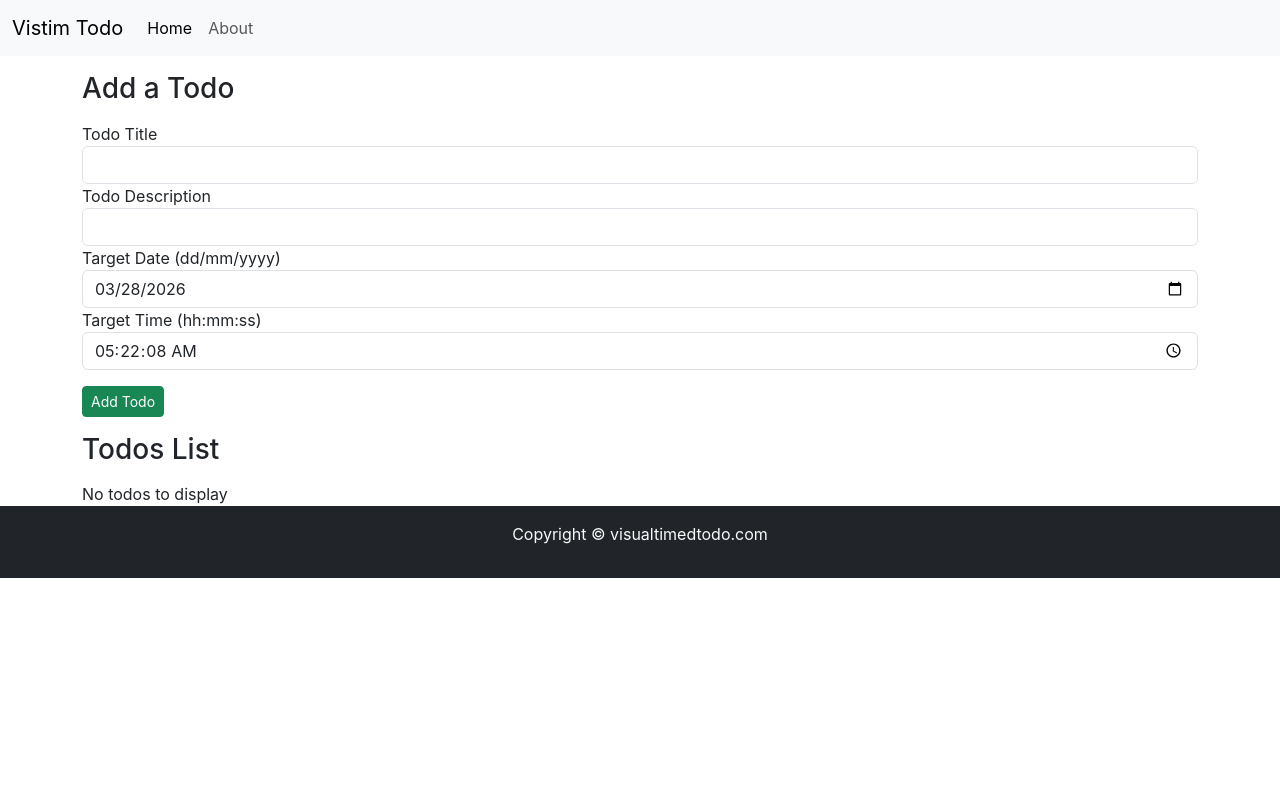
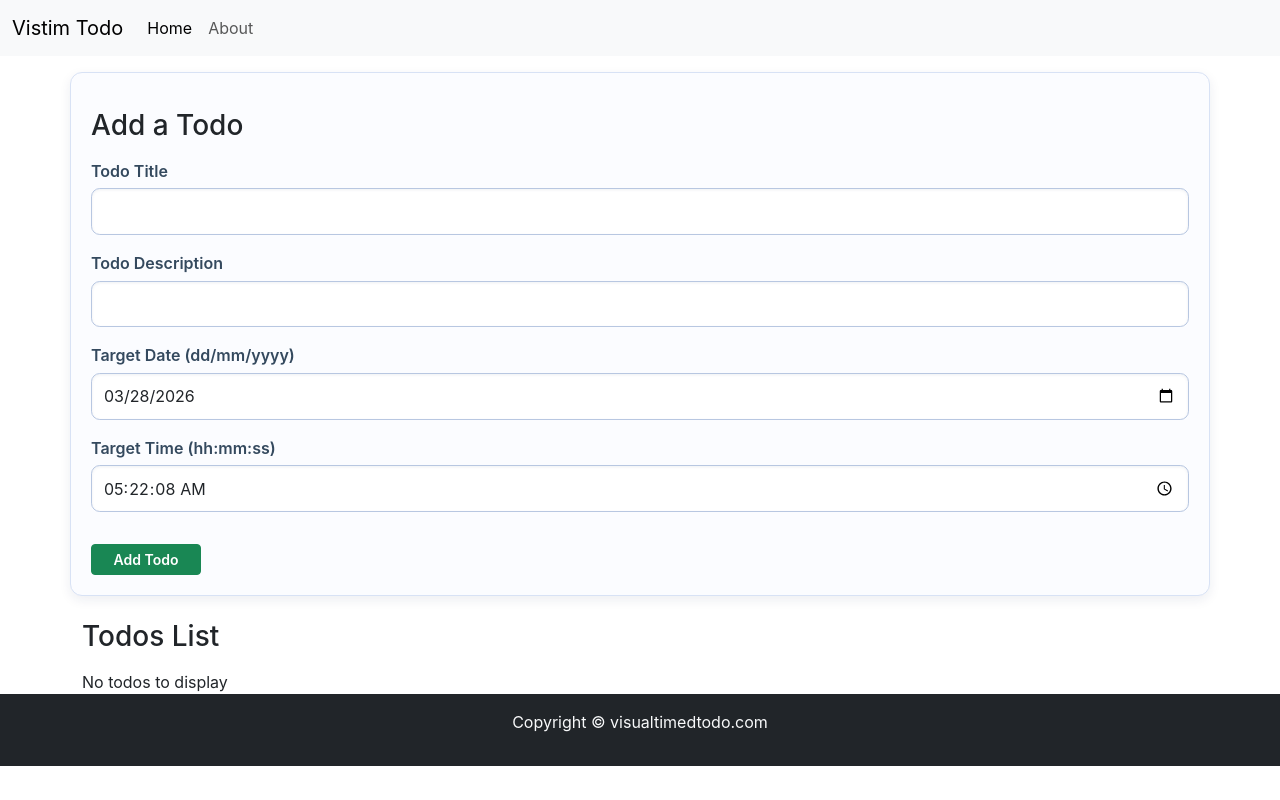
Before and after one commit to atr86/vistim-todo, a React (Create React App) app: page / in a window 1280 px wide. Built offline with nearby package versions, Linux system fonts and the light colour scheme.

Commit message:
Styling Add a Todo

```diff
--- /dev/null
+++ b/src/MyComponents/AddTodo.css
@@ -0,0 +1,38 @@
+.add-todo-card {
+  background-color: #fbfcff;
+  border: 1px solid #d8e2f5;
+  border-radius: 12px;
+  box-shadow: 0 4px 12px rgba(25, 40, 90, 0.08);
+  padding: 1.25rem;
+  margin-top: 1rem;
+  margin-bottom: 1.5rem;
+}
+
+.add-todo-card .form-group {
+  margin-bottom: 1rem;
+}
+
+.add-todo-card label {
+  display: block;
+  margin-bottom: 0.35rem;
+  color: #34495e;
+  font-weight: 600;
+}
+
+.add-todo-card .form-control {
+  border: 1px solid #b8c7e1;
+  border-radius: 0.55rem;
+  padding: 0.65rem 0.75rem;
+  box-shadow: inset 0 1px 3px rgba(40, 67, 99, 0.08);
+  transition: border-color 0.2s ease, box-shadow 0.2s ease;
+}
+
+.add-todo-card .form-control:focus {
+  border-color: #4a8cff;
+  box-shadow: 0 0 0 0.2rem rgba(74, 140, 255, 0.25);
+}
+
+.add-todo-card .btn-success {
+  min-width: 110px;
+  font-weight: 600;
+}
--- a/src/MyComponents/AddTodo.js
+++ b/src/MyComponents/AddTodo.js
@@ -1,5 +1,6 @@
 import React from 'react'
 import { useState } from 'react';
+import './AddTodo.css'
 
 // Helper function to format current date as yyyy-MM-dd
 const getCurrentDate = () => {
@@ -47,7 +48,7 @@ const AddTodo = ({ addTodo }) => {
     }
 
     return (
-        <div className='container'>
+        <div className='container add-todo-card'>
             <h3 className="my-3">Add a Todo</h3>
             <form onSubmit={submit}>
                 <div className="form-group">
```
